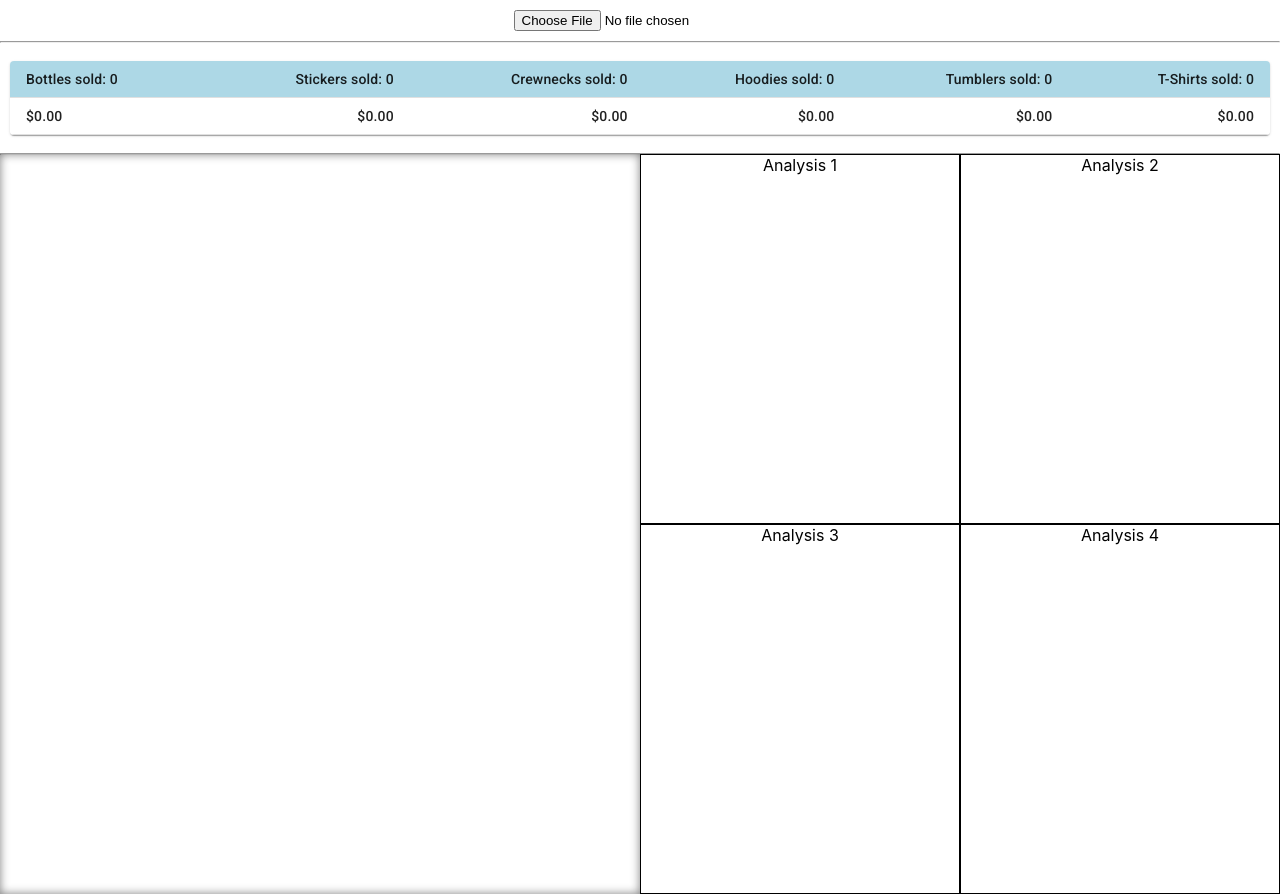
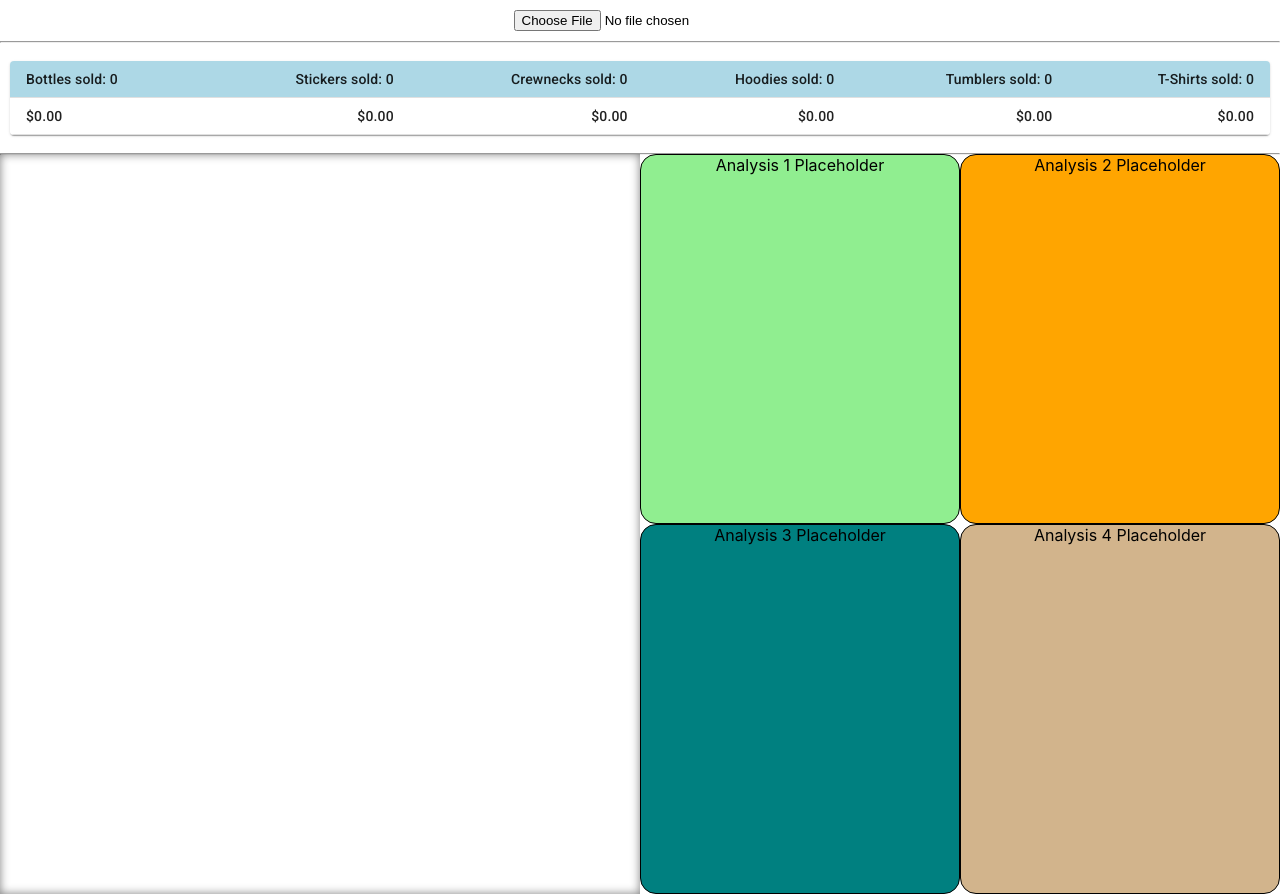
Before and after one commit to arulmathur/rippleanalysis, a React (Create React App) app: page / in a window 1280 px wide. Built offline with nearby package versions, Linux system fonts and the light colour scheme.

Commit message:
Visual updates

```diff
--- a/src/App.js
+++ b/src/App.js
@@ -134,7 +134,7 @@ function App() {
           <div style={{ height: "45em", overflow: "auto", padding: "10px" }}>
             <TableContainer component={Paper}>
               <Table sx={{ minWidth: 650 }} size="small" aria-label="a dense table">
-                <TableHead>
+                <TableHead sx={{ backgroundColor: "red" }}>
                   <TableRow>
                     {columnArray.map((col, i) => (
                       <TableCell key={i}>{col}</TableCell>
@@ -157,17 +157,17 @@ function App() {
 
         <div style={{ width: "50%" }}>
           <div style={{ display: "flex", flexWrap: "wrap", width: "100%", height: "100%" }}>
-            <div style={{ flexBasis: "50%", height: "50%", boxSizing: "border-box", border: "1px solid black" }}>
-              Analysis 1
+            <div style={{ flexBasis: "50%", height: "50%", boxSizing: "border-box", border: "1px solid black", borderRadius: "1em", backgroundColor: "lightgreen" }}>
+              Analysis 1 Placeholder
             </div>
-            <div style={{ flexBasis: "50%", height: "50%", boxSizing: "border-box", border: "1px solid black" }}>
-              Analysis 2
+            <div style={{ flexBasis: "50%", height: "50%", boxSizing: "border-box", border: "1px solid black", borderRadius: "1em", backgroundColor: "orange" }}>
+              Analysis 2 Placeholder
             </div>
-            <div style={{ flexBasis: "50%", height: "50%", boxSizing: "border-box", border: "1px solid black" }}>
-              Analysis 3
+            <div style={{ flexBasis: "50%", height: "50%", boxSizing: "border-box", border: "1px solid black", borderRadius: "1em", backgroundColor: "teal" }}>
+              Analysis 3 Placeholder
             </div>
-            <div style={{ flexBasis: "50%", height: "50%", boxSizing: "border-box", border: "1px solid black" }}>
-              Analysis 4
+            <div style={{ flexBasis: "50%", height: "50%", boxSizing: "border-box", border: "1px solid black", borderRadius: "1em", backgroundColor: "tan" }}>
+              Analysis 4 Placeholder
             </div>
           </div>
         </div>
```
